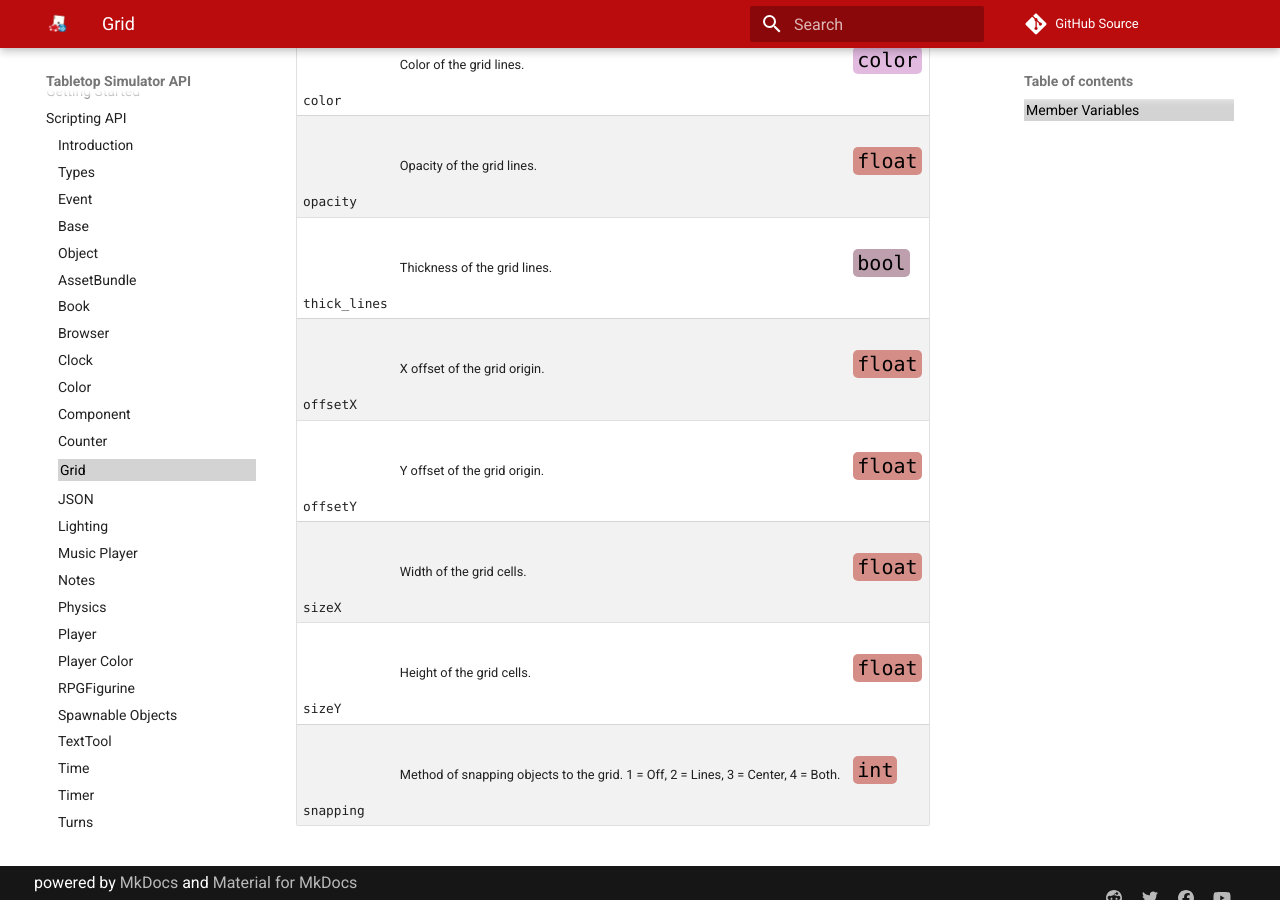
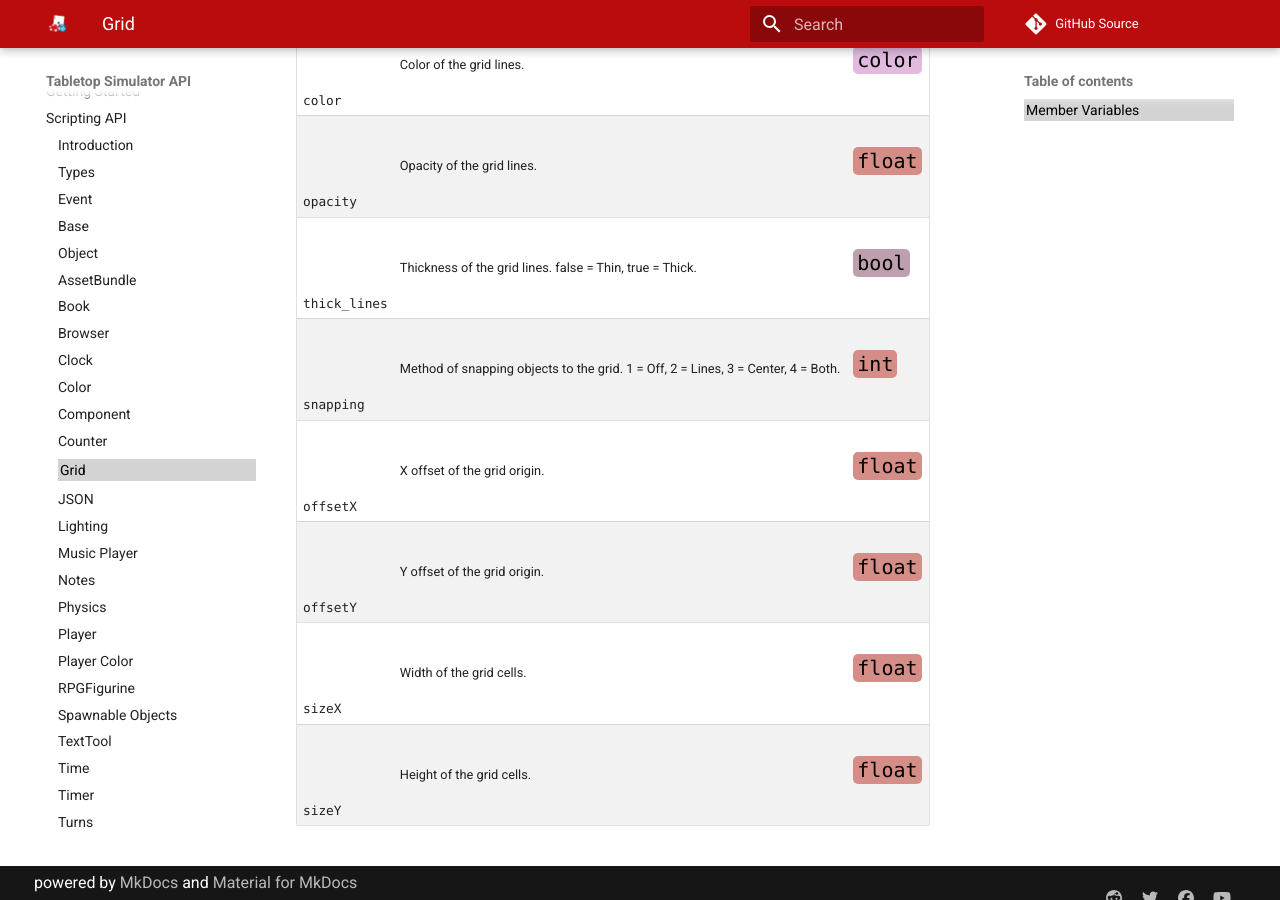
Before and after one commit to Berserk-Games/Tabletop-Simulator-API, an MkDocs documentation site: the page built from docs/grid.md, in a window 1280 px wide and 900 px high, scrolled down 871 px. Built offline with MkDocs 1.6.1 and Material for MkDocs 9.7.7, drawn with Linux system fonts in a browser that asks for light colours; comment, search, counter and statistics services are not loaded.

Commit message:
Reorder to match ingame

```diff
--- a/docs/grid.md
+++ b/docs/grid.md
@@ -12,9 +12,9 @@ Variable | Description | Type
 <a class="anchor" id="show_lines"></a>show_lines | Visibility of the grid lines. | [<span class="tag boo"></span>](types.md)
 <a class="anchor" id="color"></a>color | Color of the grid lines. | [<span class="tag col"></span>](types.md)
 <a class="anchor" id="opacity"></a>opacity | Opacity of the grid lines. | [<span class="tag flo"></span>](types.md)
-<a class="anchor" id="thick_lines"></a>thick_lines | Thickness of the grid lines. | [<span class="tag boo"></span>](types.md)
+<a class="anchor" id="thick_lines"></a>thick_lines | Thickness of the grid lines. false = Thin, true = Thick. | [<span class="tag boo"></span>](types.md)
+<a class="anchor" id="snapping"></a>snapping | Method of snapping objects to the grid. 1 = Off, 2 = Lines, 3 = Center, 4 = Both. | [<span class="tag int"></span>](types.md)
 <a class="anchor" id="offsetx"></a>offsetX | X offset of the grid origin. | [<span class="tag flo"></span>](types.md)
 <a class="anchor" id="offsety"></a>offsetY | Y offset of the grid origin. | [<span class="tag flo"></span>](types.md)
 <a class="anchor" id="sizex"></a>sizeX | Width of the grid cells. | [<span class="tag flo"></span>](types.md)
 <a class="anchor" id="sizey"></a>sizeY | Height of the grid cells. | [<span class="tag flo"></span>](types.md)
-<a class="anchor" id="snapping"></a>snapping | Method of snapping objects to the grid. 1 = Off, 2 = Lines, 3 = Center, 4 = Both. | [<span class="tag int"></span>](types.md)
```
